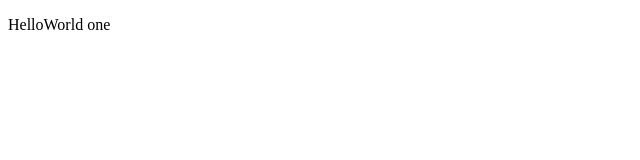
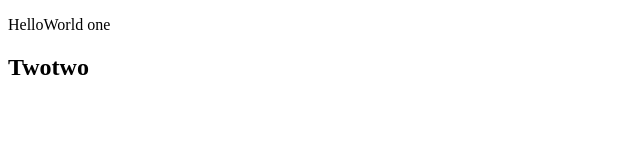
Before and after one commit to prilipar/js_udemy, a plain HTML site: page index.html in a window 1280 px wide. Shown: the whole page, without its empty margins (0-640 px from the left). Drawn offline with Linux system fonts and the light colour scheme.

Commit message:
two commit

```diff
--- a/index.html
+++ b/index.html
@@ -10,6 +10,7 @@
   <section class="wrapp">
     <div class="main">
       <p>HelloWorld one</p>
+      <h2>Twotwo</h2>
     </div>
   </section>
 
```
